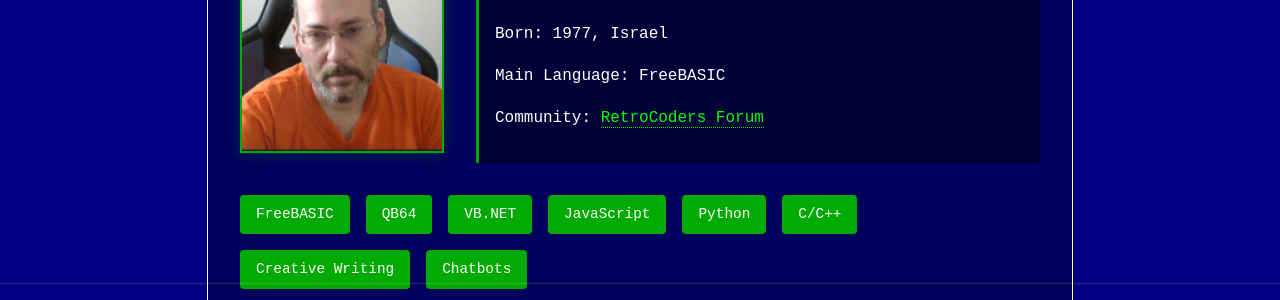
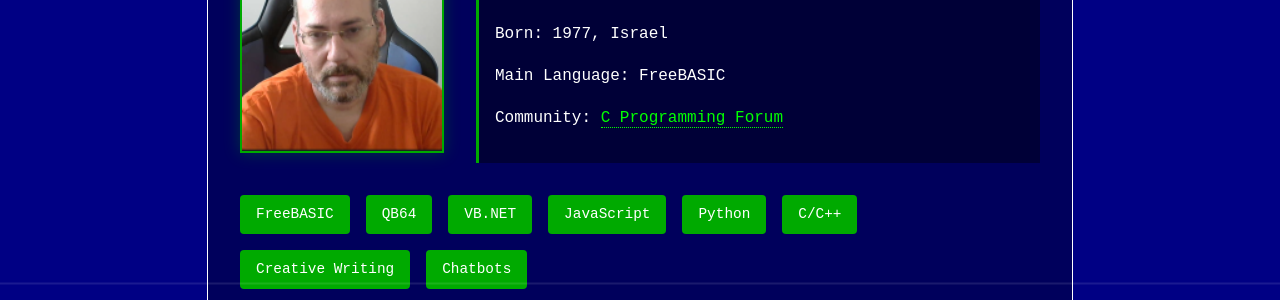
Before and after one commit to ronblue77/Retro-Dev-Ronen.github.io, a Jekyll site: the page about-me.html, which Jekyll copies as it is, in a window 1280 px wide. Shown: the part 235-535 px from the top of the page. Built offline with Jekyll 4.4.1, drawn with Linux system fonts in a browser that asks for light colours.

Commit message:
changed forum link on about me html

```diff
--- a/about-me.html
+++ b/about-me.html
@@ -186,7 +186,7 @@
                 <p>Known as: ron77</p>
                 <p>Born: 1977, Israel</p>
                 <p>Main Language: FreeBASIC</p>
-                <p>Community: <a href="https://retrocoders.phatcode.net/" class="community-link" target="_blank">RetroCoders Forum</a></p>
+                <p>Community: <a href="https://c-programming.freeforums.net/" class="community-link" target="_blank">C Programming Forum</a></p>
             </div>
         </div>
 
```
